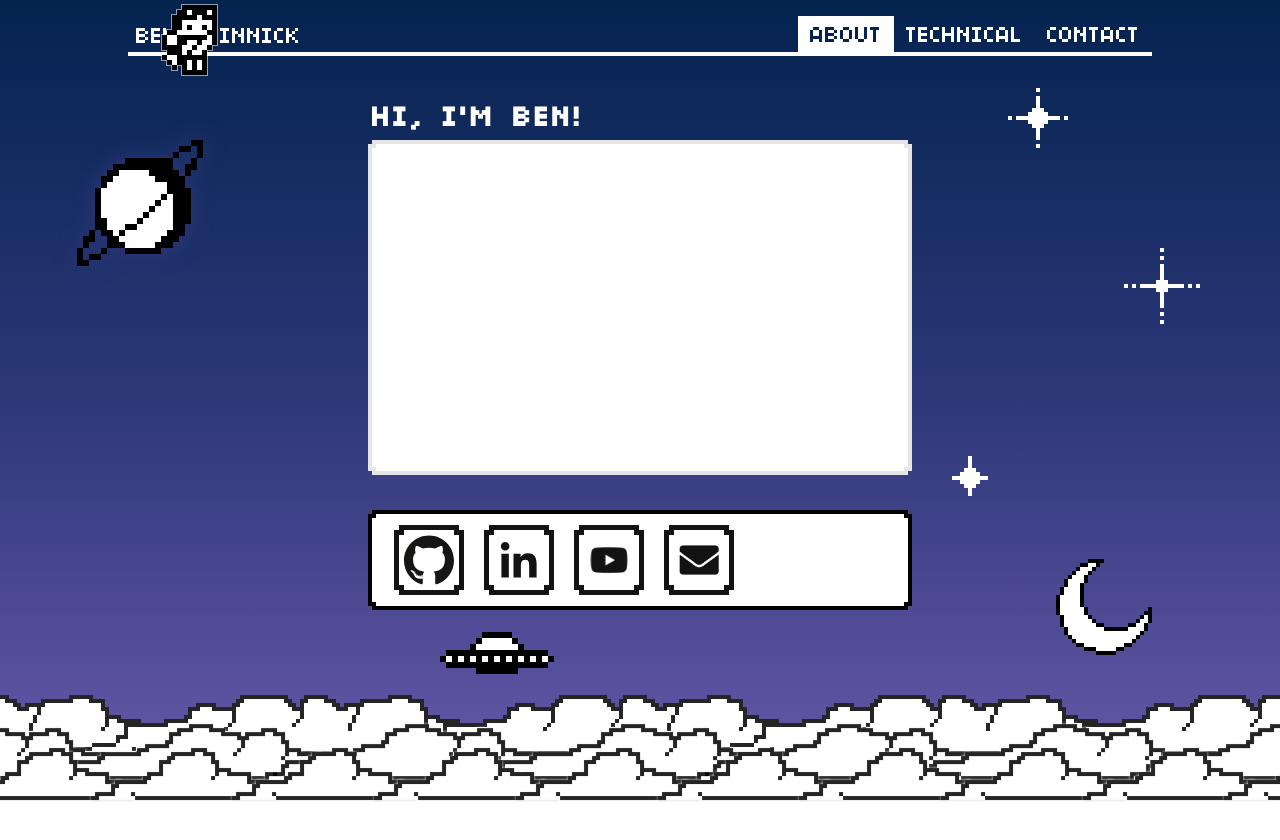
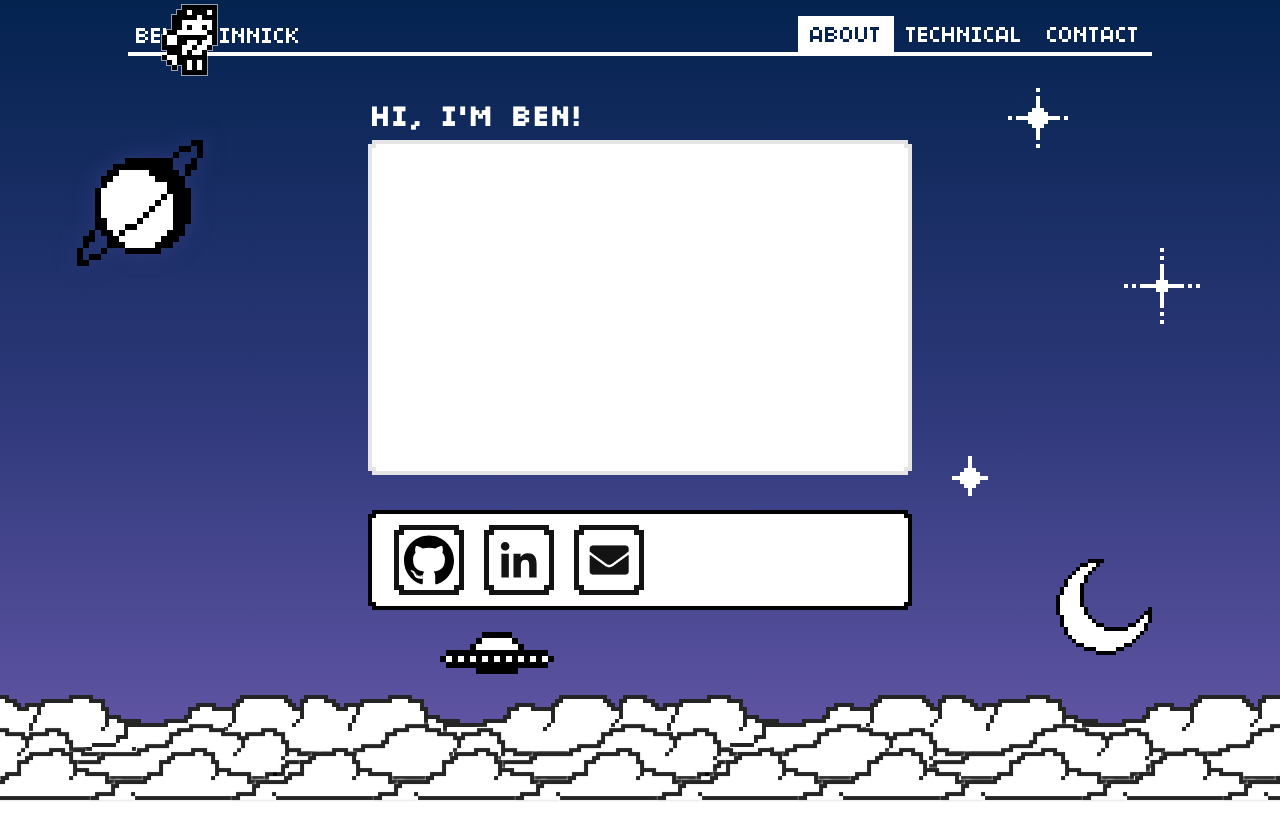
Before and after one commit to benshinnick/personal-website, a React (Create React App) app: page / in a window 1280 px wide. Shown: the top 840 px of the page. Built offline with nearby package versions, Linux system fonts and the light colour scheme; the HTML template or start-up script is replaced by a standard one.

Commit message:
Started working on link hovers

```diff
--- a/src/PersonalWebsite/HomePage/InfoPanels/ConnectPanel.css
+++ b/src/PersonalWebsite/HomePage/InfoPanels/ConnectPanel.css
@@ -22,13 +22,25 @@
     background-image: url(./Sprites/github-icon-base.png);
     right: calc(70vw - 80px);
     bottom: 205px;
+    transition: 1s;
+}
+
+.connect-panel #github-link:hover #github-icon-base {
+    background-image: url(./Sprites/github-icon-base-color.png);
+    transition: 1s;
 }
 
 .connect-panel #github-icon {
     background: url(./Icons/github-icon.svg);
+    filter: brightness(0) invert(0);
     background-size: 50px 50px;
     right: calc(70vw - 70px);
     bottom: 215px;
+    transition: 1s;
+}
+.connect-panel #github-link:hover #github-icon {
+    filter: brightness(0) invert(1);
+    transition: 1s;
 }
 
 .connect-panel #linked-in-icon-base {
@@ -61,7 +73,8 @@
 
 .connect-panel #email-icon-base {
     background-image: url(./Sprites/black-center-base.png);
-    right: calc(70vw - 350px);
+    /* right: calc(70vw - 350px); */
+    right: calc(70vw - 260px);
     bottom: 205px;
 }
 
@@ -69,7 +82,8 @@
     background: url(./Icons/email-icon.svg);
     filter: brightness(0) invert(1);
     background-size: 50px 50px;
-    right: calc(70vw - 340px);
+    /* right: calc(70vw - 340px); */
+    right: calc(70vw - 250px);
     bottom: 215px;
 }
 
--- a/src/PersonalWebsite/HomePage/InfoPanels/InfoPanels.jsx
+++ b/src/PersonalWebsite/HomePage/InfoPanels/InfoPanels.jsx
@@ -43,10 +43,10 @@ export default class InfoPanels extends React.Component {
                             <div id='linked-in-icon-base' className='icon-base'></div>
                             <svg id='linked-in-icon' className='icon'></svg>
                         </a>
-                        <a id='youtube-link'>
+                        {/* <a id='youtube-link'>
                             <div id='youtube-icon-base' className='icon-base'></div>
                             <svg id='youtube-icon' className='icon'></svg>
-                        </a>
+                        </a> */}
                         <a id='email-link'>
                             <div id='email-icon-base' className='icon-base'></div>
                             <svg id='email-icon' className='icon'></svg>
```
Also changed, not shown: src/PersonalWebsite/HomePage/InfoPanels/Sprites/github-icon-base-color.png (added).
